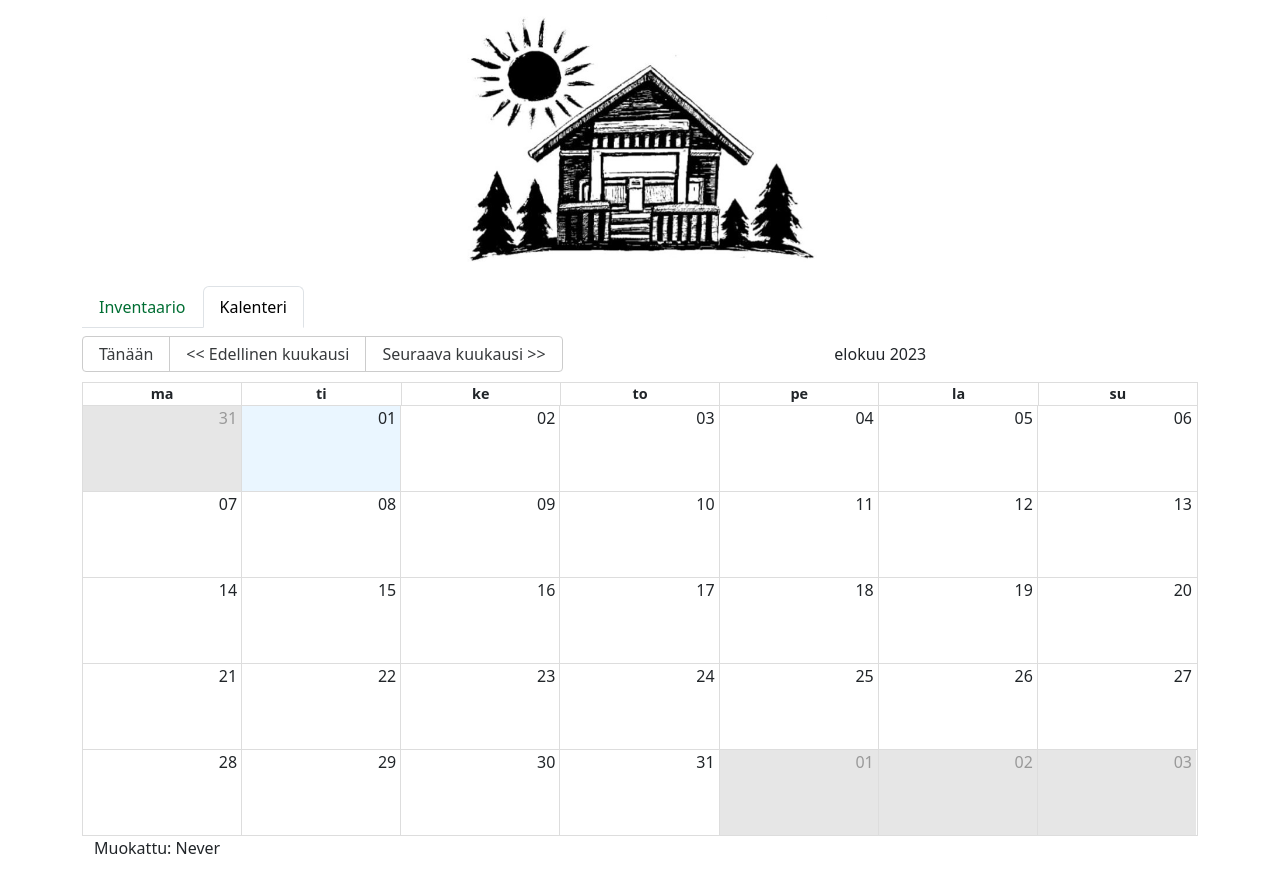
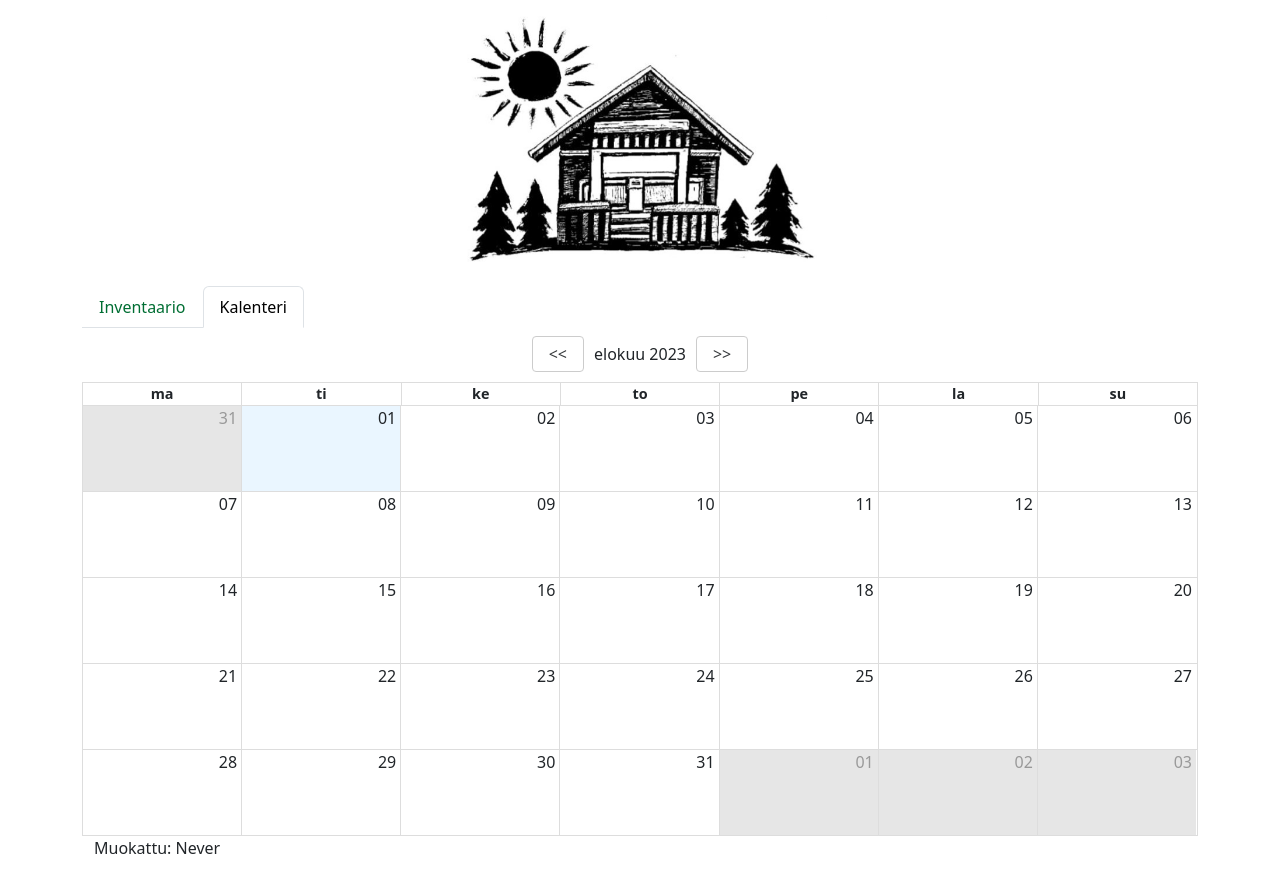
Before and after one commit to k4is4/SummerCottage, a React (Create React App) app in the folder cottage-ui/: page /calendar in a window 1280 px wide. Built offline with nearby package versions, Linux system fonts and the light colour scheme; no server answers.

Commit message:
Added custom toolbar

```diff
--- a/cottage-ui/src/components/calendar/calendarComponent.tsx
+++ b/cottage-ui/src/components/calendar/calendarComponent.tsx
@@ -8,6 +8,7 @@ import EditModal from "./editModal";
 import CalendarEvent from "../../types/calendarEvent";
 import calendarEventService from "../../services/CalendarEventService";
 import "moment/locale/fi";
+import customToolbar from "./customToolbar";
 
 const localizer = momentLocalizer(moment);
 
@@ -101,6 +102,7 @@ const CalendarComponent: React.FC = () => {
 				selectable={true}
 				onSelectSlot={handleSlotSelection}
 				onSelectEvent={handleEventSelection}
+				components={{ toolbar: customToolbar }}
 			/>
 			{selectedSlot && (
 				<AddModal
--- /dev/null
+++ b/cottage-ui/src/components/calendar/customToolbar.css
@@ -0,0 +1,9 @@
+.toolbar-container {
+	display: flex;
+	justify-content: space-between;
+	align-items: center;
+}
+
+.toolbar-label {
+	margin: 0 10px; /* Adjust the margin as per your preference */
+}
--- /dev/null
+++ b/cottage-ui/src/components/calendar/customToolbar.tsx
@@ -0,0 +1,34 @@
+import React, { useState, useEffect } from "react";
+import moment from "moment";
+import "./customToolbar.css";
+
+function RBCToolbar(props: any) {
+	const { date, onNavigate } = props;
+	const [month, setMonth] = useState("tammikuu");
+	const mMonth = moment(date).format("MMMM");
+
+	useEffect(() => {
+		setMonth(mMonth);
+	}, [mMonth]);
+
+	const goToBack = () => {
+		onNavigate("PREV");
+	};
+	const goToNext = () => {
+		onNavigate("NEXT");
+	};
+
+	return (
+		<div className="rbc-toolbar">
+			<div className="toolbar-container">
+				<button onClick={goToBack}>{"<<"}</button>
+				<span className="toolbar-label">
+					{month} {moment(date).format("YYYY")}
+				</span>
+				<button onClick={goToNext}>{">>"}</button>
+			</div>
+		</div>
+	);
+}
+
+export default RBCToolbar;
```
Also changed, not shown: 10 other files (tests, documents, lock files or other folders).
